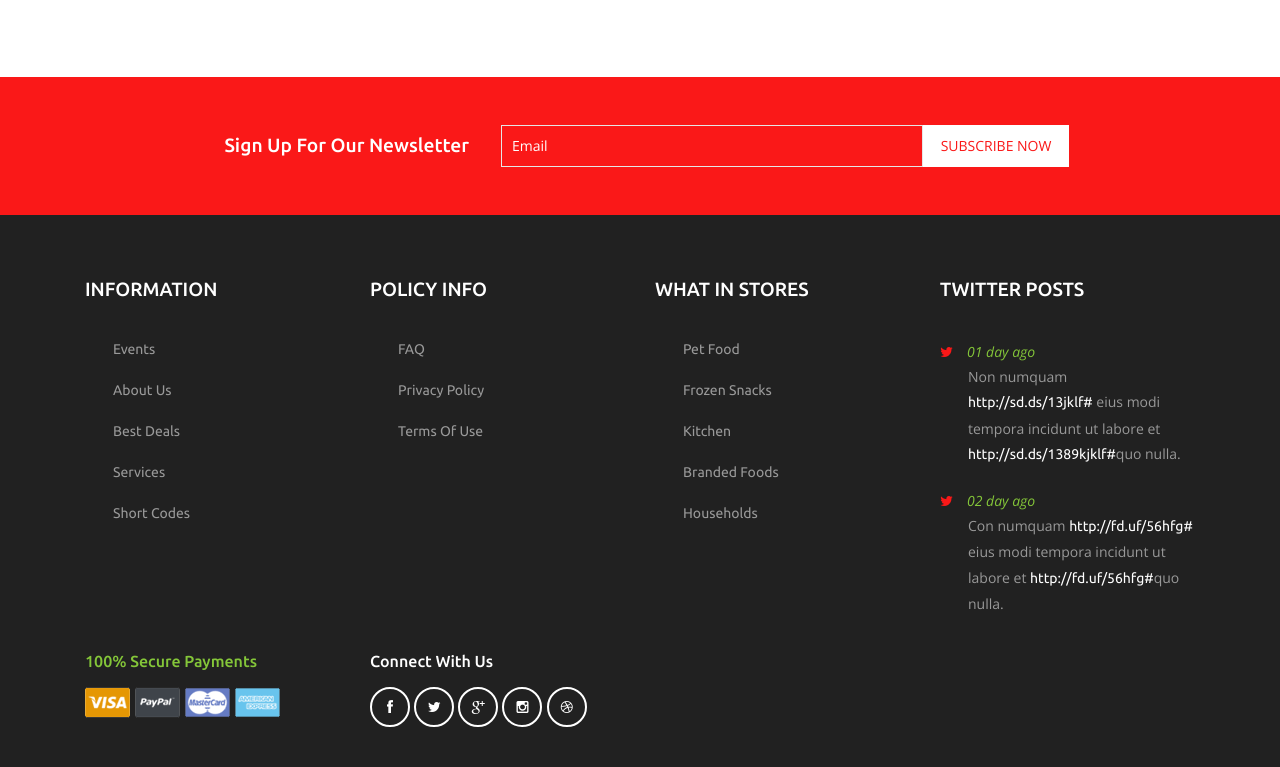
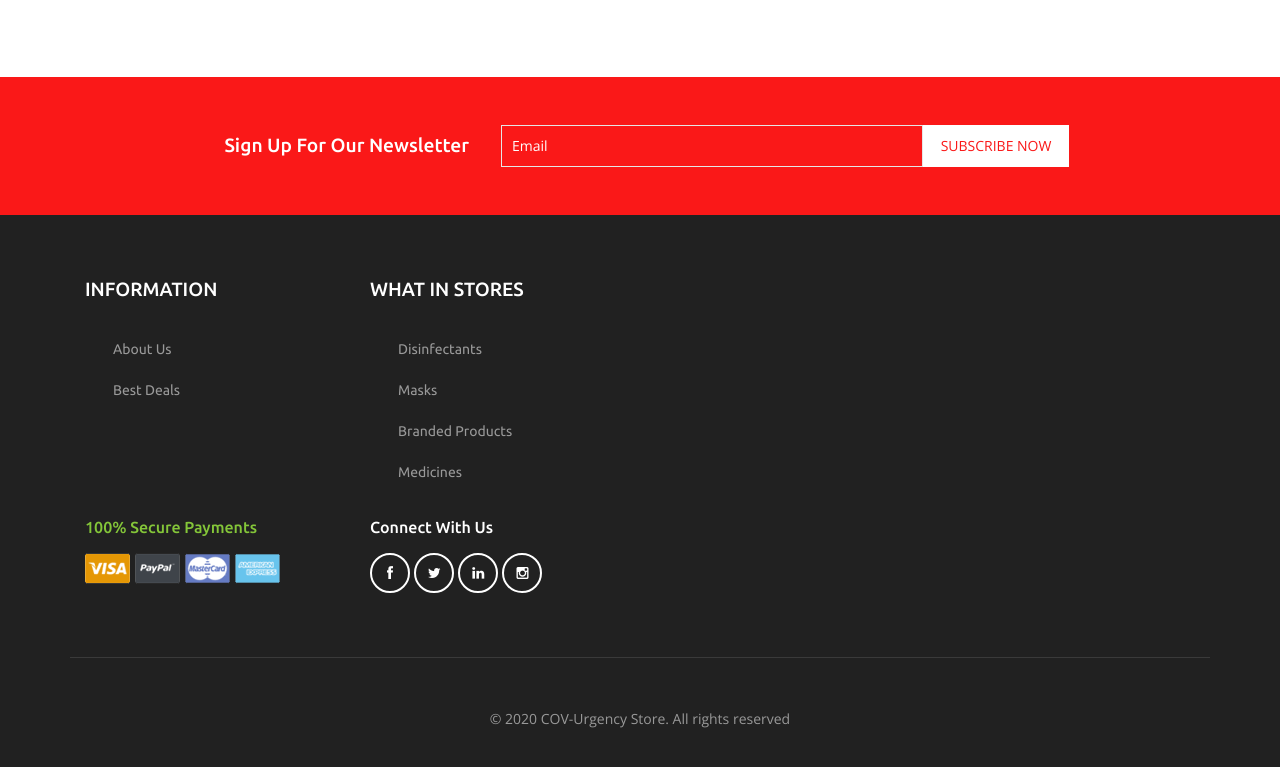
Before and after one commit to vishrutgrover/COV-Urgency-1, a plain HTML site: page drinks.html in a window 1280 px wide. Shown: the part 2027-2794 px from the top of the page. Drawn offline with nearby package versions, Linux system fonts and the light colour scheme.

Commit message:
Update drinks.html

```diff
--- a/drinks.html
+++ b/drinks.html
@@ -640,40 +640,17 @@ Smartphone Compatible web template, free webdesigns for Nokia, Samsung, LG, Sony
 			<div class="col-md-3 w3_footer_grid">
 				<h3>information</h3>
 				<ul class="w3_footer_grid_list">
-					<li><a href="events.html">Events</a></li>
 					<li><a href="about.html">About Us</a></li>
 					<li><a href="products.html">Best Deals</a></li>
-					<li><a href="services.html">Services</a></li>
-					<li><a href="short-codes.html">Short Codes</a></li>
-				</ul>
-			</div>
-			<div class="col-md-3 w3_footer_grid">
-				<h3>policy info</h3>
-				<ul class="w3_footer_grid_list">
-					<li><a href="faqs.html">FAQ</a></li>
-					<li><a href="privacy.html">privacy policy</a></li>
-					<li><a href="privacy.html">terms of use</a></li>
 				</ul>
 			</div>
 			<div class="col-md-3 w3_footer_grid">
 				<h3>what in stores</h3>
 				<ul class="w3_footer_grid_list">
-					<li><a href="pet.html">Pet Food</a></li>
-					<li><a href="frozen.html">Frozen Snacks</a></li>
-					<li><a href="kitchen.html">Kitchen</a></li>
-					<li><a href="products.html">Branded Foods</a></li>
-					<li><a href="household.html">Households</a></li>
-				</ul>
-			</div>
-			<div class="col-md-3 w3_footer_grid">
-				<h3>twitter posts</h3>
-				<ul class="w3_footer_grid_list1">
-					<li><label class="fa fa-twitter" aria-hidden="true"></label><i>01 day ago</i><span>Non numquam <a href="#">http://sd.ds/13jklf#</a>
-						eius modi tempora incidunt ut labore et
-						<a href="#">http://sd.ds/1389kjklf#</a>quo nulla.</span></li>
-					<li><label class="fa fa-twitter" aria-hidden="true"></label><i>02 day ago</i><span>Con numquam <a href="#">http://fd.uf/56hfg#</a>
-						eius modi tempora incidunt ut labore et
-						<a href="#">http://fd.uf/56hfg#</a>quo nulla.</span></li>
+					<li><a href="disinf.html">Disinfectants</a></li>
+					<li><a href="masks.html">Masks</a></li>
+					<li><a href="products.html">Branded Products</a></li>
+					<li><a href="med.html">Medicines</a></li>
 				</ul>
 			</div>
 			<div class="clearfix"> </div>
@@ -690,16 +667,15 @@ Smartphone Compatible web template, free webdesigns for Nokia, Samsung, LG, Sony
 						<ul class="agileits_social_icons">
 							<li><a href="#" class="facebook"><i class="fa fa-facebook" aria-hidden="true"></i></a></li>
 							<li><a href="#" class="twitter"><i class="fa fa-twitter" aria-hidden="true"></i></a></li>
-							<li><a href="#" class="google"><i class="fa fa-google-plus" aria-hidden="true"></i></a></li>
+							<li><a href="#" class="LinkedIn"><i class="fa fa-linkedin" aria-hidden="true"></i></a></li>
 							<li><a href="#" class="instagram"><i class="fa fa-instagram" aria-hidden="true"></i></a></li>
-							<li><a href="#" class="dribbble"><i class="fa fa-dribbble" aria-hidden="true"></i></a></li>
 						</ul>
 					</div>
 				</div>
 				<div class="clearfix"> </div>
 			</div>
 			<div class="wthree_footer_copy">
-				<p>© 2016 Grocery Store. All rights reserved | Design by <a href="http://w3layouts.com/">W3layouts</a></p>
+				<p>© 2020 COV-Urgency Store. All rights reserved </a></p>
 			</div>
 		</div>
 	</div>
```
